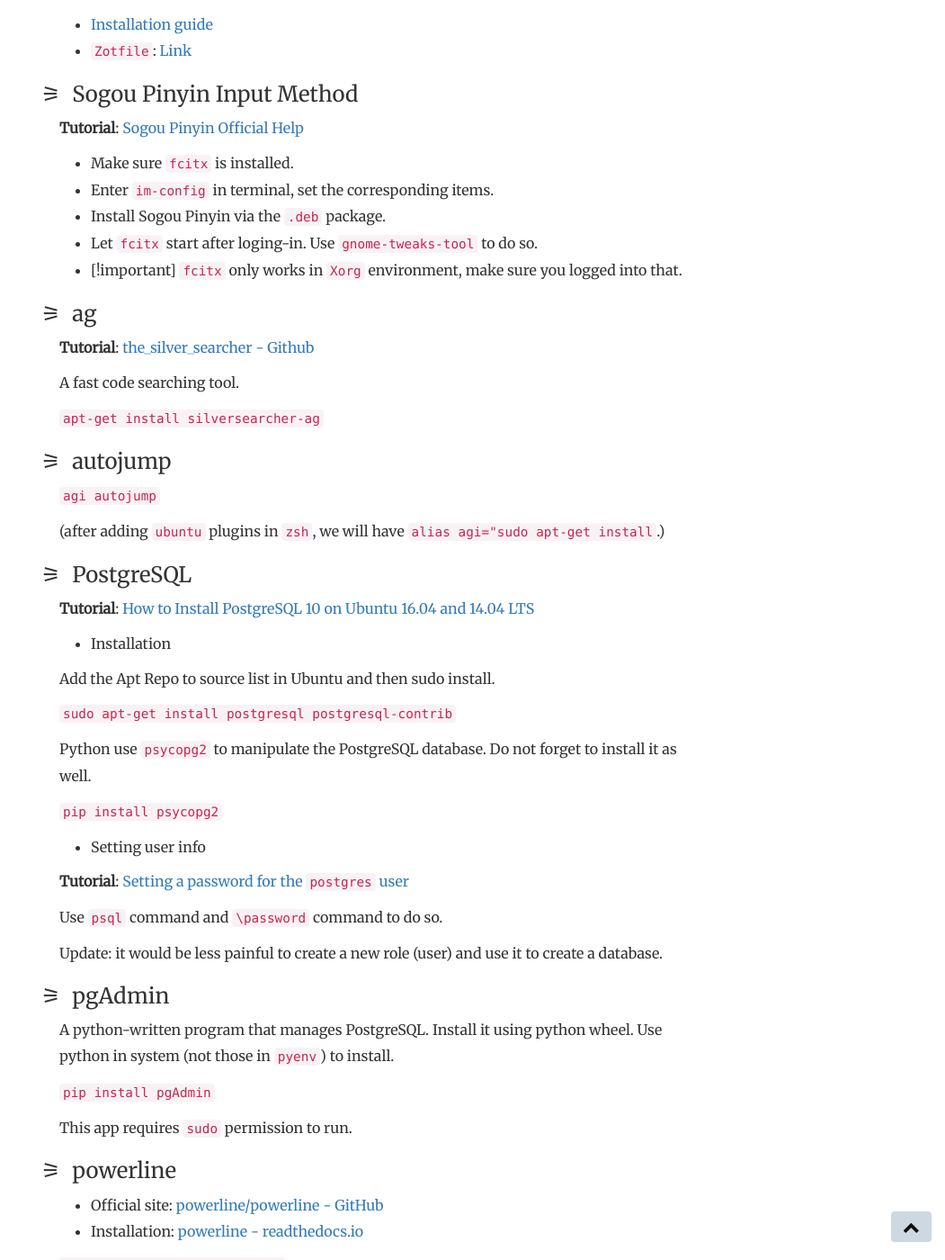
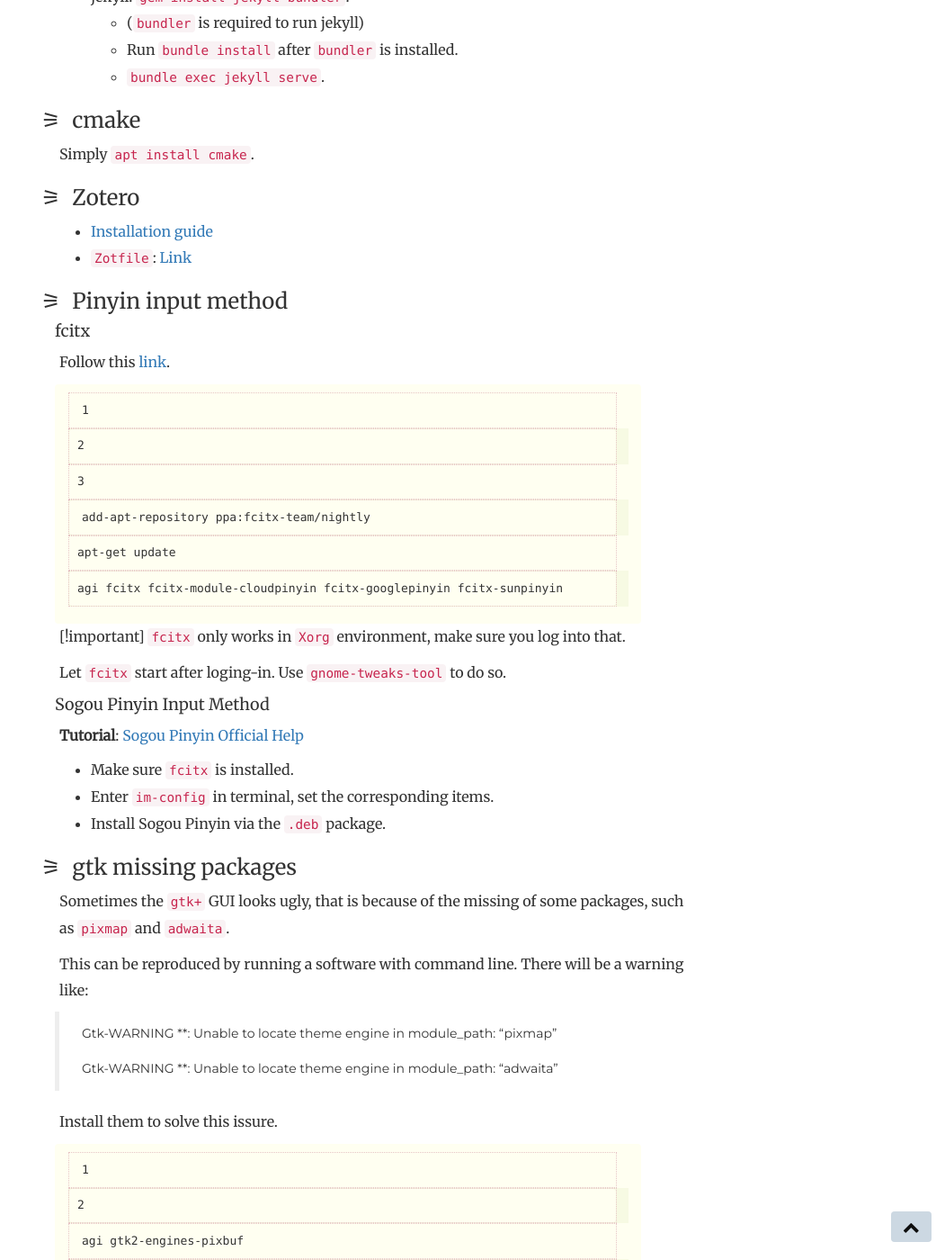
Before and after one commit to LanternD/en.dlyang.me, a Jekyll site: the page built from _posts/2017-11-27-things-to-do-after-installing-ubuntu.md, in a window 1280 px wide and 1400 px high, scrolled down 3598 px. Shown: the whole window at 90% size, without its empty margins (229-1280 px from the left). Built offline with Jekyll 4.4.1, drawn with Linux system fonts in a browser that asks for light colours; comment, search, counter and statistics services are not loaded; some of the changed text lies outside the part shown.

````diff
--- a/_posts/2017-11-27-things-to-do-after-installing-ubuntu.md
+++ b/_posts/2017-11-27-things-to-do-after-installing-ubuntu.md
@@ -14,7 +14,9 @@ Final update: 2018.03.20
 
 ## TL;DR
 
-`sudo apt install git emacs25 vim python-apt python-pip python3-pip curl zsh ruby-full cmake silversearcher-ag autojump gir1.2-gtop-2.0 gir1.2-networkmanager-1.0`
+```shell
+sudo apt install git emacs25 vim python-apt python-pip python3-pip curl zsh ruby-full cmake silversearcher-ag autojump gir1.2-gtop-2.0 gir1.2-networkmanager-1.0
+```
 
 ## Install through CLI
 
@@ -22,13 +24,18 @@ Add `sudo` if needed.
 
 ### git
 
-`apt install git`
+```sh
+apt install git
+```
 
 -   Global settings
-    -   `git config --global user.name "LanternD"`
-    -   `git config --global user.email the_email@gmail.com`
-    -   `git config --global core.editor emacs`
-    -   `git config --global credential.helper cache`
+
+```shell
+git config --global user.name "LanternD"
+git config --global user.email the_email@gmail.com
+git config --global core.editor emacs
+git config --global credential.helper cache
+```
 
 ### curl
 
@@ -42,13 +49,15 @@ Follows by `oh-my-zsh` ([Official Github Link](https://github.com/robbyrussell/o
 
 `sh -c "$(curl -fsSL https://raw.githubusercontent.com/robbyrussell/oh-my-zsh/master/tools/install.sh)"`
 
+after adding `ubuntu` plugins in `zsh`, we will have `alias agi="sudo apt-get install`.
+
 ### pyenv
 
 Link: [Pyenv/pyenv - GitHub](https://github.com/pyenv/pyenv)
 
 -   Install the required packages first. See [here](https://github.com/pyenv/pyenv/wiki/Common-build-problems).
 
-`sudo apt-get install -y make build-essential libssl-dev zlib1g-dev libbz2-dev libreadline-dev libsqlite3-dev wget curl llvm libncursesservice cups restart5-dev libncursesw5-dev xz-utils tk-dev`
+`sudo apt-get install -y make build-essential libssl-dev zlib1g-dev libbnings and errors from the command linez2-dev libreadline-dev libsqlite3-dev wget curl llvm libncursesservice cups restart5-dev libncursesw5-dev xz-utils tk-dev`
 
 -   Install `pyenv` through the official installation script in [this link](https://github.com/pyenv/pyenv-installer).
 
@@ -83,7 +92,7 @@ Get ride of every annoying version selection between Python 2.7.x and 3.6.x.
 
 Official site: [Linux Repositories](https://www.sublimetext.com/docs/3/linux_repositories.html#apt)
 
-```sh
+```shell
 wget -qO - https://download.sublimetext.com/sublimehq-pub.gpg | sudo apt-key add -
 sudo apt-get install apt-transport-https
 echo "deb https://download.sublimetext.com/ apt/stable/" | sudo tee /etc/apt/sources.list.d/sublime-text.list
@@ -121,26 +130,51 @@ The packages in ruby:
 
 Simply `apt install cmake`.
 
-### WhatPulse
-
-**Tutorial**: [WhatPulse Linux Installation](http://help.whatpulse.org/kb/client/linux-installation)
-
-Optional.
-
 ### Zotero
 
 -   [Installation guide](https://www.zotero.org/support/installation)
 -   `Zotfile`: [Link](http://zotfile.com/)
 
-### Sogou Pinyin Input Method
+### Pinyin input method
+
+#### fcitx
+
+Follow this [link](https://fcitx-im.org/wiki/Install_(Ubuntu)).
+
+```sh
+add-apt-repository ppa:fcitx-team/nightly
+apt-get update
+agi fcitx fcitx-module-cloudpinyin fcitx-googlepinyin fcitx-sunpinyin
+```
+
+[!important] `fcitx` only works in `Xorg` environment, make sure you log into that.
+
+Let `fcitx` start after loging-in. Use `gnome-tweaks-tool` to do so.
+
+#### Sogou Pinyin Input Method
 
 **Tutorial**: [Sogou Pinyin Official Help](https://pinyin.sogou.com/linux/help.php)
 
 -   Make sure `fcitx` is installed.
 -   Enter `im-config` in terminal, set the corresponding items.
 -   Install Sogou Pinyin via the `.deb` package.
--   Let `fcitx` start after loging-in. Use `gnome-tweaks-tool` to do so.
--   [!important] `fcitx` only works in `Xorg` environment, make sure you logged into that.
+
+### gtk missing packages
+
+Sometimes the `gtk+` GUI looks ugly, that is because of the missing of some packages, such as `pixmap` and `adwaita`.
+
+This can be reproduced by running a software with command line. There will be a warning like:
+
+> Gtk-WARNING \*\*: Unable to locate theme engine in module\_path: "pixmap"
+>
+> Gtk-WARNING \*\*: Unable to locate theme engine in module\_path: "adwaita"
+
+Install them to solve this issure.
+
+```sh
+agi gtk2-engines-pixbuf
+agi gnome-themes-standard
+```
 
 ### ag
 
@@ -153,8 +187,6 @@ A fast code searching tool.
 ### autojump
 
 `agi autojump`
-
-(after adding `ubuntu` plugins in `zsh`, we will have `alias agi="sudo apt-get install`.)
 
 ### PostgreSQL
 
@@ -352,6 +384,11 @@ Font list:
 Most of the work is done by synchronizing the `.oh-my-zsh` folder and `.zshrc` file via Dropbox, the rest things we can do is:
 
 -   Install powerline fonts. [powerline/fonts - GitHub](https://github.com/powerline/fonts)
+
+```shell
+apt-get install fonts-powerline
+```
+
 -   Install the powerline plugin.
 
 # Lagacy (not used anymore)
@@ -373,3 +410,26 @@ Just follow the instructions. Remember to add the `.griveignore` file before run
 Tutorials: [GNURadio - GitHub](https://github.com/gnuradio/gnuradio#pybombs)
 
 Follow the instruction. Use `pybombs` to install it. It will take care of UHD at the same time.
+
+### WhatPulse
+
+**Tutorial**: [WhatPulse Linux Installation](http://help.whatpulse.org/kb/client/linux-installation)
+
+Optional.
+
+# Code block test
+
+```python
+def run():
+    x = 12
+    y = "simple"
+    print("This is the end", x, y)
+
+def bubble_sort(items):
+    """ Implementation of bubble sort """
+    for i in range(len(items)):
+        for j in range(len(items)-1-i):
+            if items[j] > items[j+1]:
+                # Swap!
+                items[j], items[j+1] = items[j+1], items[j]
+```
````
Also changed, not shown: other parts of _posts/2017-11-27-things-to-do-after-installing-ubuntu.md (+3 -3 lines), _posts/2018-03-22-learning-srsLTE-1.md (+14 -1 lines), _posts/2018-03-22-learning-srsLTE-2.md (+8 -12 lines), _posts/2018-03-24-learning-srsLTE-3.md (+2 -0 lines), _posts/2018-03-25-learning-srsLTE-4.md (+2 -0 lines).
